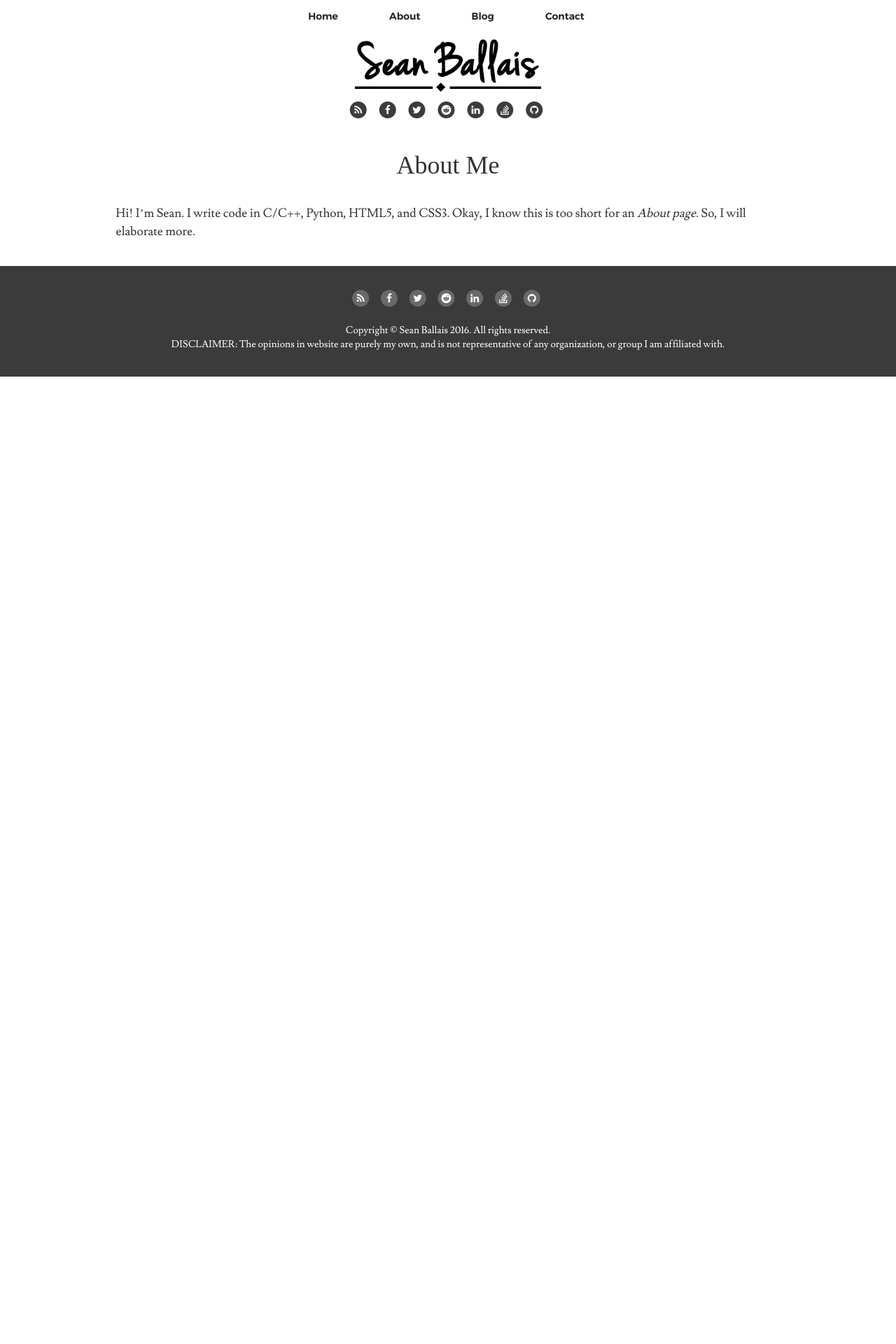
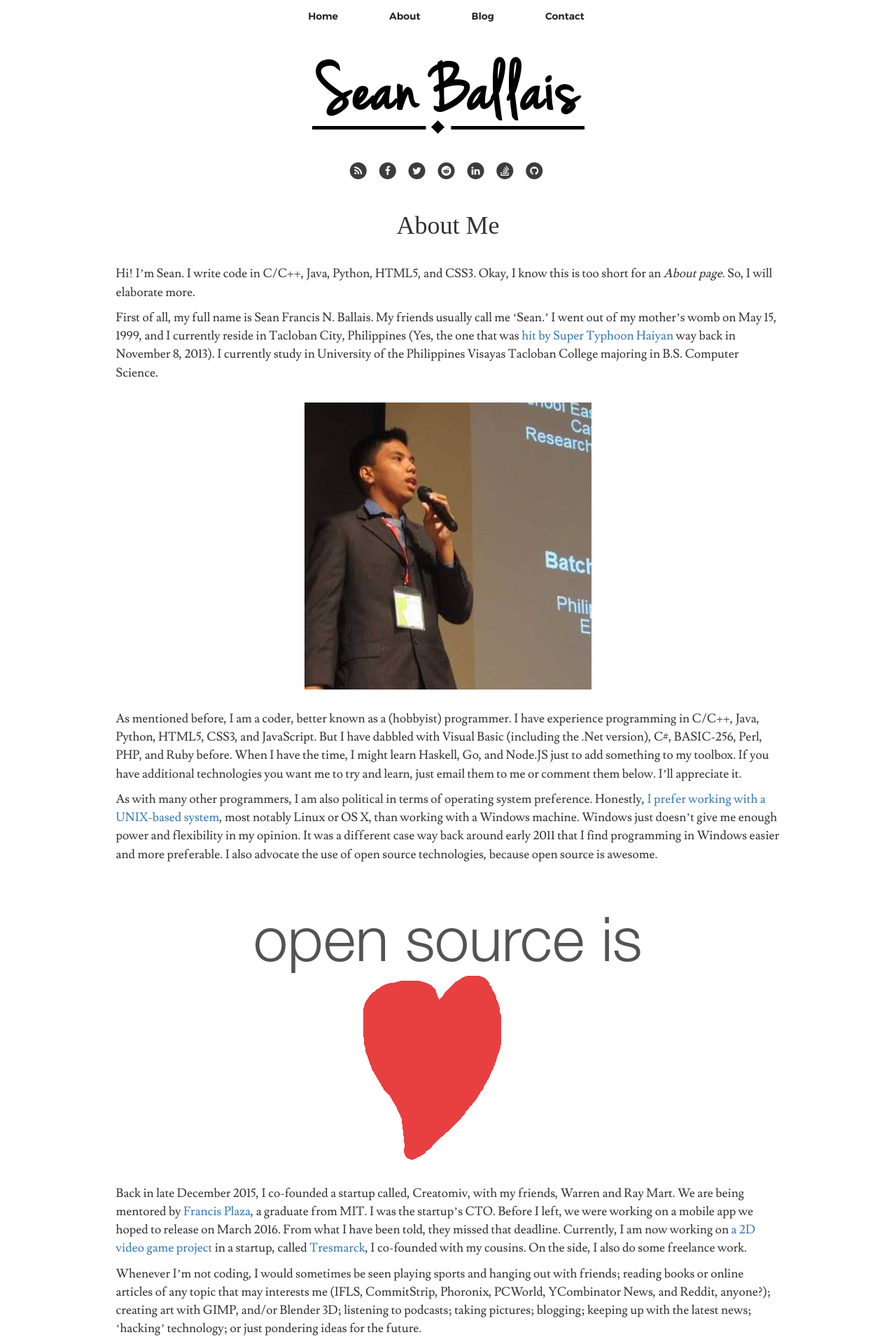
Before and after one commit to seanballais/seanballais.github.io, a Jekyll site: the page built from about.md, in a window 1280 px wide. Shown: the top 1920 px of the page at 70% size. Built offline with Jekyll 4.4.1, drawn with Linux system fonts in a browser that asks for light colours; some web fonts are replaced; comment, search, counter and statistics services are not loaded; before the commit the page ends 900 px from its top, so only the background shows below that; some of the changed text lies outside the part shown.

Commit message:
Added the About page.

```diff
--- /dev/null
+++ b/_includes/comments.html
@@ -0,0 +1,14 @@
+<div id="disqus_thread"></div>
+<script type="text/javascript">
+  /* * * CONFIGURATION VARIABLES: EDIT BEFORE PASTING INTO YOUR WEBPAGE * * */
+  var disqus_shortname = 'seanballaiswebsite'; // required: replace example with your forum shortname
+  var disqus_identifier = "3864360{{ page.url | replace:'index.html','' }}";
+  /* * * DON'T EDIT BELOW THIS LINE * * */
+  (function() {
+    var dsq = document.createElement('script'); dsq.type = 'text/javascript'; dsq.async = true;
+    dsq.src = '//' + disqus_shortname + '.disqus.com/embed.js';
+    (document.getElementsByTagName('head')[0] || document.getElementsByTagName('body')[0]).appendChild(dsq);
+  })();
+</script>
+<noscript>Please enable JavaScript to view the <a href="http://disqus.com/?ref_noscript">comments powered by Disqus.</a></noscript>
+<a href="http://disqus.com" class="dsq-brlink">comments powered by <span class="logo-disqus">Disqus</span></a>
--- a/_layouts/page.html
+++ b/_layouts/page.html
@@ -10,4 +10,7 @@ layout: default
     <section id="description">
         {{ content }}
     </section>
+    <section id="comments">
+        {% include comments.html %}
+    </section>
 </article>
--- a/about.html
+++ /dev/null
@@ -1,10 +0,0 @@
----
-title: About
-layout: page
-css_file: about.css
-page_title: About Me
----
-
-<p>
-    Hi! I’m Sean. I write code in C/C++, Python, HTML5, and CSS3. Okay, I know this is too short for an <i>About page</i>. So, I will elaborate more.
-</p>
--- /dev/null
+++ b/about.md
@@ -0,0 +1,32 @@
+---
+title: About
+layout: page
+css_file: about.css
+page_title: About Me
+---
+
+Hi! I’m Sean. I write code in C/C++, Java, Python, HTML5, and CSS3. Okay, I know this is too short for an *About page*. So, I will elaborate more.
+
+First of all, my full name is Sean Francis N. Ballais. My friends usually call me ‘Sean.’ I went out of my mother’s womb on May 15, 1999, and I currently reside in Tacloban City, Philippines (Yes, the one that was [hit by Super Typhoon Haiyan](/blog/remembering-haiyan/) way back in November 8, 2013). I currently study in University of the Philippines Visayas Tacloban College majoring in B.S. Computer Science.
+
+![Sean Francis N. Ballais speaking during the Japan Super Science Fair 2014](/static/img/about/me.jpg)
+
+As mentioned before, I am a coder, better known as a (hobbyist) programmer. I have experience programming in C/C++, Java, Python, HTML5, CSS3, and JavaScript. But I have dabbled with Visual Basic (including the .Net version), C#, BASIC-256, Perl, PHP, and Ruby before. When I have the time, I might learn Haskell, Go, and Node.JS just to add something to my toolbox. If you have additional technologies you want me to try and learn, just email them to me or comment them below. I’ll appreciate it.
+
+As with many other programmers, I am also political in terms of operating system preference. Honestly, [I prefer working with a UNIX-based system](/blog/why-linux/), most notably Linux or OS X, than working with a Windows machine. Windows just doesn’t give me enough power and flexibility in my opinion. It was a different case way back around early 2011 that I find programming in Windows easier and more preferable. I also advocate the use of open source technologies, because open source is awesome.
+
+![Open source is awesome](/static/img/about/open-source-awesome.png)
+
+Back in late December 2015, I co-founded a startup called, Creatomiv, with my friends, Warren and Ray Mart. We are being mentored by [Francis Plaza](http://francis.ph/), a graduate from MIT. I was the startup’s CTO. Before I left, we were working on a mobile app we hoped to release on March 2016. From what I have been told, they missed that deadline. Currently, I am now working on [a 2D video game project](https://www.youtube.com/v?v=dQw4w9WgXcQ) in a startup, called [Tresmarck](http://tresmarck.com), I co-founded with my cousins. On the side, I also do some freelance work.
+
+Whenever I’m not coding, I would sometimes be seen playing sports and hanging out with friends; reading books or online articles of any topic that may interests me (IFLS, CommitStrip, Phoronix, PCWorld, YCombinator News, and Reddit, anyone?); creating art with GIMP, and/or Blender 3D; listening to podcasts; taking pictures; blogging; keeping up with the latest news; ‘hacking’ technology; or just pondering ideas for the future.
+
+![A 3D tree I created using Blender](/static/img/about/art-sample.jpg)
+
+If, for reasons I cannot debug, you want track my bits and bytes, you can trace me back to the Twitters of the interwebs at [@seanballais](https://twitter.com/seanballais). I also have a professional profile set up over at [LinkedIn](https://www.linkedin.com/in/seanballais). In conjunction with my LinkedIn profile, I also have a [Stack Overflow Careers](http://careers.stackoverflow.com/seanballais) profile. You can also find me on [Reddit](https://www.reddit.com/user/seanballais). If you would like to contact me through my email, please use the form [here](/contact).
+
+### What's this website about?
+
+This website is just a place where I blog on many things, and a way for me to express my opinions. Having a website makes you look (more) professional and is spectacular.
+
+This website is powered by Jekyll and GitHub Pages. The code of this website is available at GitHub. The website code and templates are licensed under the MIT license. However, the website articles. and pages are licensed under the Creative Commons Attribution-NonCommercial-NoDerivatives 4.0 International license. My own images are licensed under the Creative Commons Attribution-NonCommercial 4.0 International license. You can, however, use any of the images for promotional and commercial purposes if you ask permission from me by [contacting me](/contact).
--- a/static/css/page.css
+++ b/static/css/page.css
@@ -1,13 +1,26 @@
 header h1 {
     font-family: Raleway;
     text-align: center;
+}
+
+section#description,
+section#comments {
+    padding: 2%;
+    margin: 0 auto;
+    max-width: 1000px;
 }
 
 section#description {
     font-family: Lusitana;
     font-size: 1.25em;
     line-height: 1.5;
-    max-width: 1000px;
-    padding: 2%;
+}
+
+img {
     margin: 0 auto;
+    max-width: 100%;
+    display: block;
+    height: auto;
+    padding-top: 2%;
+    padding-bottom: 2%;
 }
```
Also changed, not shown: static/img/about/art-sample.jpg (added), static/img/about/me.jpg (added), static/img/about/open-source-awesome.png (added), 1 other file.
